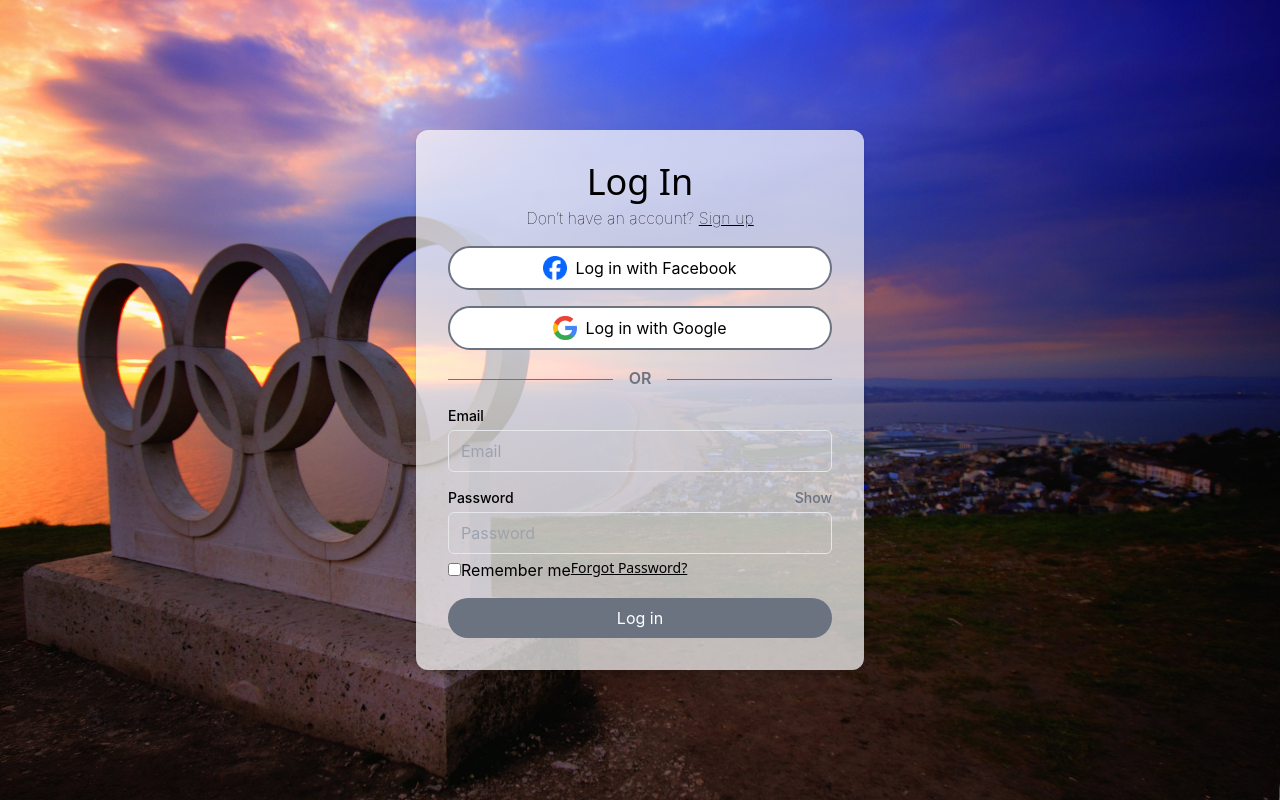
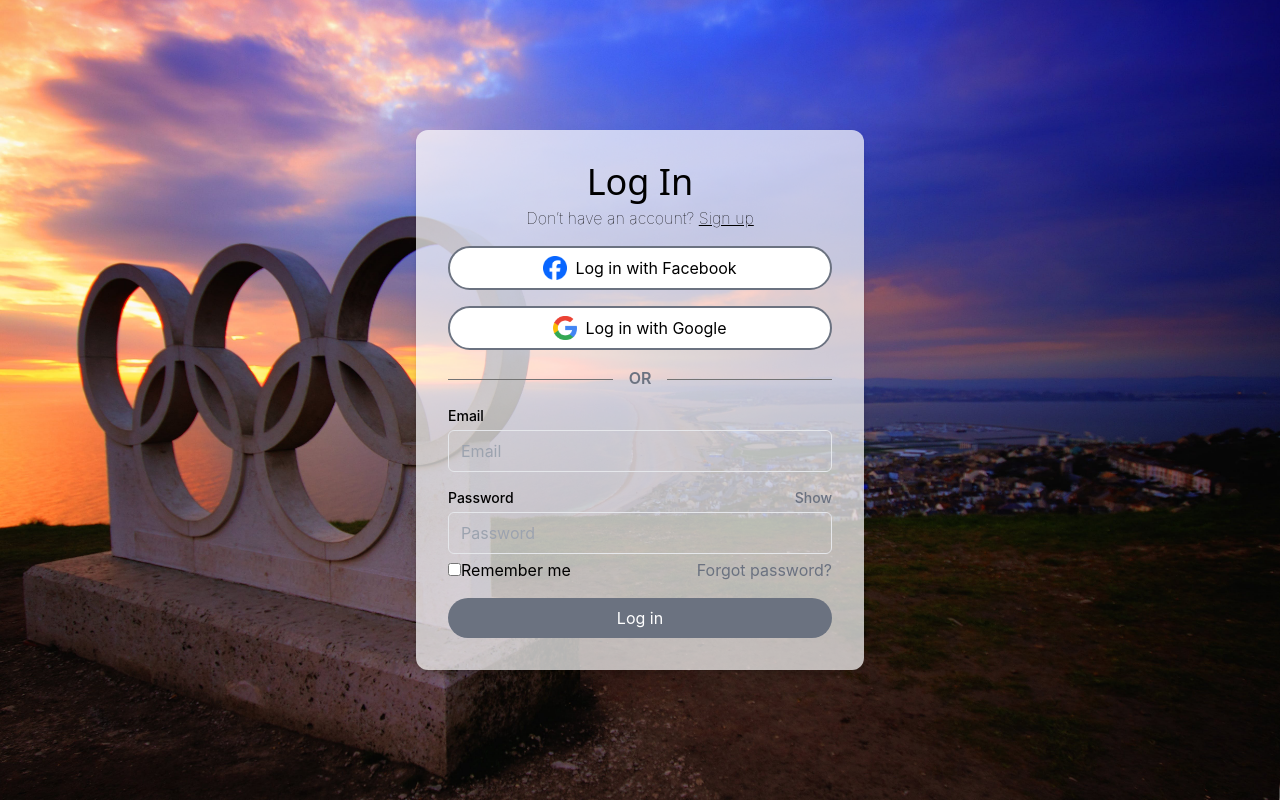
Before and after one commit to BakangMonei/swimming-webapp, a React (Create React App) app: page /LoginPage in a window 1280 px wide. Built offline with nearby package versions, Linux system fonts and the light colour scheme.

Commit message:
done login

```diff
--- a/src/Auth/LoginPage.js
+++ b/src/Auth/LoginPage.js
@@ -130,17 +130,16 @@ export const LoginPage = ({ showPasswordToggle, showPassword }) => {
 
           <div className="flex flex-row mb-4 mt-1 text-end">
             <div className="">
+              {/* Added margin-right to create space */}
               <CheckBox />
             </div>
-            <p className="text-sm">
-              <a
-                href="/ForgotPassword"
-                className="text-black font-sans underline"
-              >
-                Forgot Password?
+            <div className="ml-auto">
+              <a href="/ForgotPassword" className="text-gray-500">
+                Forgot password?
               </a>
-            </p>
+              </div>
           </div>
+
           <button
             type="submit"
             className="w-full bg-gray-500 text-white py-2 rounded-3xl hover:bg-gray-800 transition duration-200"
```
